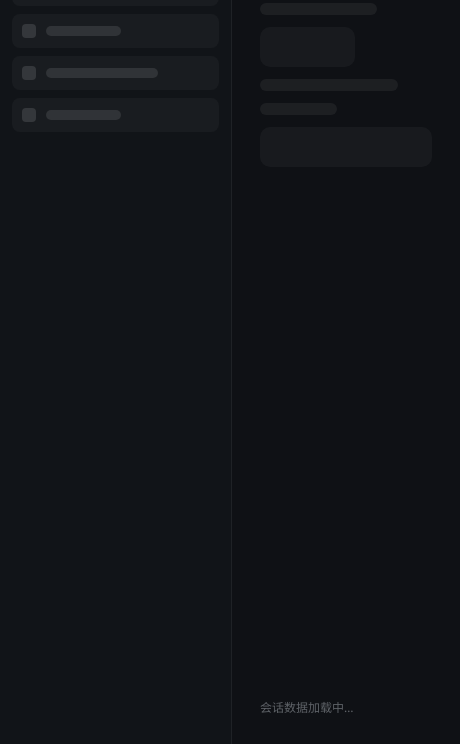
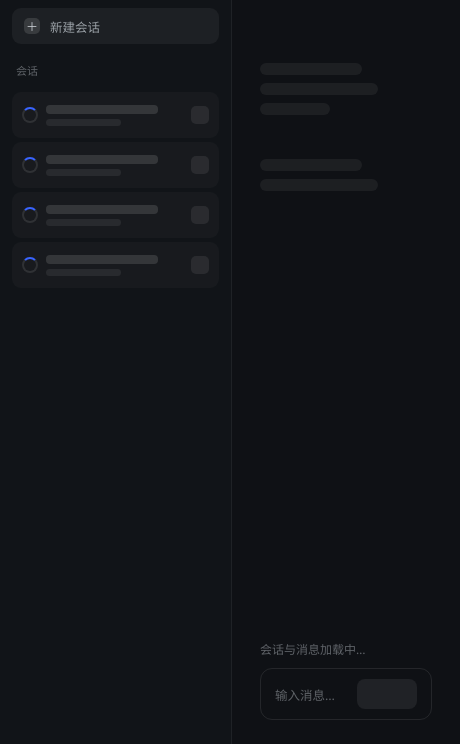
Before and after one commit to Zjz12138/deepseek-harness-remote, an Electron app: page loading.html in a window 460 px wide. Shown: the part 100-844 px from the top of the page. Drawn offline with Linux system fonts and the light colour scheme.

Commit message:
desktop: instant skeleton UI + dynamic loading state + Defender exclusion

```diff
--- a/loading.html
+++ b/loading.html
@@ -12,42 +12,60 @@
     color: #e8eaed;
     font-family: "Segoe UI", "Microsoft YaHei", system-ui, sans-serif;
     display: flex;
+    padding-top: 40px; /* 自定义标题栏（preload 注入）占位 */
     -webkit-user-select: none; user-select: none;
     overflow: hidden;
   }
 
-  /* 左侧栏（骨架） */
+  /* 左侧栏（骨架：品牌 + 新建会话 + 会话列表，每项都带“加载中”转圈） */
   .side {
     width: 232px; flex: none;
     background: #111418;
     border-right: 1px solid rgba(255, 255, 255, 0.06);
     padding: 16px 12px;
-    display: flex; flex-direction: column; gap: 14px;
+    display: flex; flex-direction: column; gap: 12px;
   }
-  .side .brand { display: flex; align-items: center; gap: 10px; padding: 2px 4px 10px; }
+  .side .brand { display: flex; align-items: center; gap: 10px; padding: 2px 4px 8px; }
   .side .logo {
     width: 30px; height: 30px; border-radius: 8px;
     background: linear-gradient(135deg, #3964fe, #7c4dff);
     display: flex; align-items: center; justify-content: center;
     font-size: 13px; font-weight: 700; color: #fff; flex: none;
   }
-  .side .brand .bt {
-    font-size: 13px; font-weight: 600; color: #e8eaed; white-space: nowrap;
+  .side .brand .bt { font-size: 13px; font-weight: 600; color: #e8eaed; white-space: nowrap; }
+  .new-session {
+    height: 36px; border-radius: 9px;
+    background: rgba(255, 255, 255, 0.05);
+    display: flex; align-items: center; gap: 10px; padding: 0 12px;
+    color: #9aa0a6; font-size: 12.5px;
   }
-  .nav { display: flex; flex-direction: column; gap: 8px; }
-  .nav .item {
-    height: 34px; border-radius: 8px;
-    display: flex; align-items: center; gap: 10px; padding: 0 10px;
-    background: rgba(255, 255, 255, 0.035);
+  .new-session .plus {
+    width: 16px; height: 16px; border-radius: 5px;
+    background: rgba(255, 255, 255, 0.12);
+    display: inline-flex; align-items: center; justify-content: center;
+    font-size: 12px; color: #c9cdd3; flex: none;
   }
-  .nav .item .dot { width: 14px; height: 14px; border-radius: 4px; background: rgba(255,255,255,.12); flex: none; }
-  .nav .item .bar { height: 10px; border-radius: 5px; background: rgba(255,255,255,.10); }
-  .nav .item .bar.w40 { width: 40%; }
-  .nav .item .bar.w60 { width: 60%; }
+  .sess-label { font-size: 11px; color: #5f6368; padding: 6px 4px 2px; }
+  .sessions { display: flex; flex-direction: column; gap: 4px; }
+  .sess {
+    height: 46px; border-radius: 9px; padding: 0 10px;
+    display: flex; align-items: center; gap: 8px;
+    background: rgba(255, 255, 255, 0.028);
+  }
+  .sess .tt { flex: 1; min-width: 0; display: flex; flex-direction: column; gap: 5px; }
+  .sess .tt .a { height: 9px; border-radius: 4px; background: rgba(255, 255, 255, 0.12); width: 82%; }
+  .sess .tt .b { height: 7px; border-radius: 4px; background: rgba(255, 255, 255, 0.07); width: 55%; }
+  .sess .dots { width: 18px; height: 18px; flex: none; border-radius: 5px; background: rgba(255, 255, 255, 0.08); }
+  .sess .st {
+    width: 16px; height: 16px; flex: none; border-radius: 50%;
+    border: 2px solid rgba(255, 255, 255, 0.10);
+    border-top-color: #3964fe;
+    animation: spin 1s linear infinite;
+  }
 
-  /* 主区域（骨架） */
-  .main { flex: 1; min-width: 0; display: flex; flex-direction: column; padding: 20px 28px; gap: 16px; }
-  .status-row { display: flex; align-items: center; gap: 12px; }
+  /* 主区（骨架：状态行 + 聊天气泡 + 输入框） */
+  .main { flex: 1; min-width: 0; display: flex; flex-direction: column; }
+  .status-row { display: flex; align-items: center; gap: 12px; padding: 20px 28px 4px; }
   .spinner {
     width: 20px; height: 20px; flex: none;
     border-radius: 50%;
@@ -57,52 +75,55 @@
   }
   @keyframes spin { to { transform: rotate(360deg); } }
   #app-status { font-size: 13px; color: #9aa0a6; }
-
-  .skeleton { display: flex; flex-direction: column; gap: 12px; margin-top: 6px; }
-  .skeleton .row {
-    height: 40px; border-radius: 10px;
-    background: rgba(255, 255, 255, 0.04);
-    position: relative; overflow: hidden;
+  .chat {
+    flex: 1; min-height: 0;
+    display: flex; flex-direction: column; gap: 16px;
+    padding: 14px 28px; overflow: hidden;
   }
-  .skeleton .row.short { width: 55%; }
-  .skeleton .line {
-    height: 12px; border-radius: 6px;
-    background: rgba(255, 255, 255, 0.06);
-    position: relative; overflow: hidden;
-  }
-  .skeleton .line.l1 { width: 92%; }
-  .skeleton .line.l2 { width: 68%; }
-  .skeleton .line.l3 { width: 80%; }
-  .skeleton .line.l4 { width: 45%; }
-  /* 流光动画 */
-  .skeleton .row::after, .skeleton .line::after {
+  .bubble { display: flex; flex-direction: column; gap: 8px; max-width: 78%; }
+  .bubble .row { height: 12px; border-radius: 6px; background: rgba(255, 255, 255, 0.06); position: relative; overflow: hidden; }
+  .bubble .row.l1 { width: 76%; }
+  .bubble .row.l2 { width: 88%; }
+  .bubble .row.l3 { width: 52%; }
+  .bubble.user { align-self: flex-end; align-items: flex-end; }
+  .bubble.user .row { background: rgba(57, 100, 254, 0.18); }
+  .bubble.user .l1 { width: 46%; }
+  .bubble.user .l2 { width: 32%; }
+  .bubble .row::after {
     content: ""; position: absolute; inset: 0;
-    background: linear-gradient(100deg, transparent 30%, rgba(255,255,255,0.07) 50%, transparent 70%);
+    background: linear-gradient(100deg, transparent 30%, rgba(255, 255, 255, 0.07) 50%, transparent 70%);
     animation: shimmer 1.4s infinite;
   }
-  .skeleton .row::after { border-radius: 10px; }
-  .skeleton .line::after { border-radius: 6px; }
   @keyframes shimmer { from { transform: translateX(-100%); } to { transform: translateX(100%); } }
 
-  .hint { font-size: 12px; color: #5f6368; margin-top: auto; padding-bottom: 8px; }
+  .composer {
+    margin: 0 28px 24px; height: 52px;
+    border-radius: 12px; border: 1px solid rgba(255, 255, 255, 0.09);
+    display: flex; align-items: center; gap: 10px; padding: 0 14px;
+  }
+  .composer .ph { font-size: 12.5px; color: #5f6368; flex: 1; }
+  .composer .btn { width: 60px; height: 30px; border-radius: 8px; background: rgba(255, 255, 255, 0.07); flex: none; }
+
+  .hint { font-size: 12px; color: #5f6368; padding: 4px 28px 10px; }
 
   /* 错误状态 */
   body[data-state="error"] .spinner { border-top-color: #e5484d; animation: none; }
   body[data-state="error"] #app-status { color: #f0a3a6; }
-  body[data-state="error"] .skeleton { display: none; }
+  body[data-state="error"] .chat,
+  body[data-state="error"] .composer,
+  body[data-state="error"] .hint { display: none; }
 </style>
 </head>
 <body data-state="starting">
   <div class="side">
-    <div class="brand">
-      <div class="logo">DS</div>
-      <div class="bt">DeepSeek Harness</div>
-    </div>
-    <div class="nav">
-      <div class="item"><span class="dot"></span><span class="bar w60"></span></div>
-      <div class="item"><span class="dot"></span><span class="bar w40"></span></div>
-      <div class="item"><span class="dot"></span><span class="bar w60"></span></div>
-      <div class="item"><span class="dot"></span><span class="bar w40"></span></div>
+    <div class="brand"><div class="logo">DS</div><div class="bt">DeepSeek Harness</div></div>
+    <div class="new-session"><span class="plus">＋</span>新建会话</div>
+    <div class="sess-label">会话</div>
+    <div class="sessions">
+      <div class="sess"><span class="st"></span><div class="tt"><div class="a"></div><div class="b"></div></div><span class="dots"></span></div>
+      <div class="sess"><span class="st"></span><div class="tt"><div class="a"></div><div class="b"></div></div><span class="dots"></span></div>
+      <div class="sess"><span class="st"></span><div class="tt"><div class="a"></div><div class="b"></div></div><span class="dots"></span></div>
+      <div class="sess"><span class="st"></span><div class="tt"><div class="a"></div><div class="b"></div></div><span class="dots"></span></div>
     </div>
   </div>
   <div class="main">
@@ -110,15 +131,14 @@
       <div class="spinner"></div>
       <div id="app-status">正在启动 DeepSeek Harness…</div>
     </div>
-    <div class="skeleton">
-      <div class="line l1"></div>
-      <div class="line l2"></div>
-      <div class="row short"></div>
-      <div class="line l3"></div>
-      <div class="line l4"></div>
-      <div class="row"></div>
+    <div class="chat">
+      <div class="bubble user"><div class="row l1"></div><div class="row l2"></div></div>
+      <div class="bubble"><div class="row l1"></div><div class="row l2"></div><div class="row l3"></div></div>
+      <div class="bubble user"><div class="row l1"></div></div>
+      <div class="bubble"><div class="row l1"></div><div class="row l2"></div></div>
     </div>
-    <div class="hint">会话数据加载中…</div>
+    <div class="hint">会话与消息加载中…</div>
+    <div class="composer"><span class="ph">输入消息…</span><span class="btn"></span></div>
   </div>
 </body>
 </html>
```
Also changed, not shown: main.js (+46 -3 lines), README.md, 2 other files.
